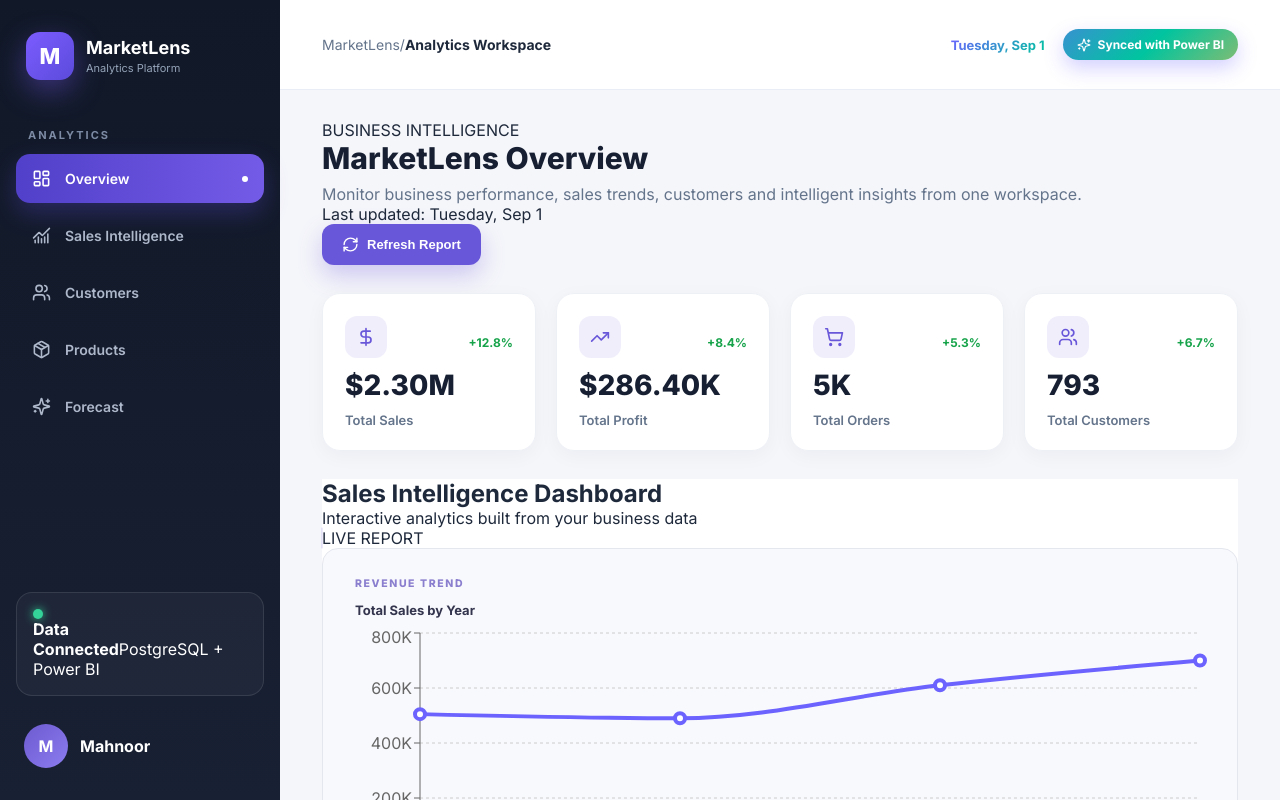
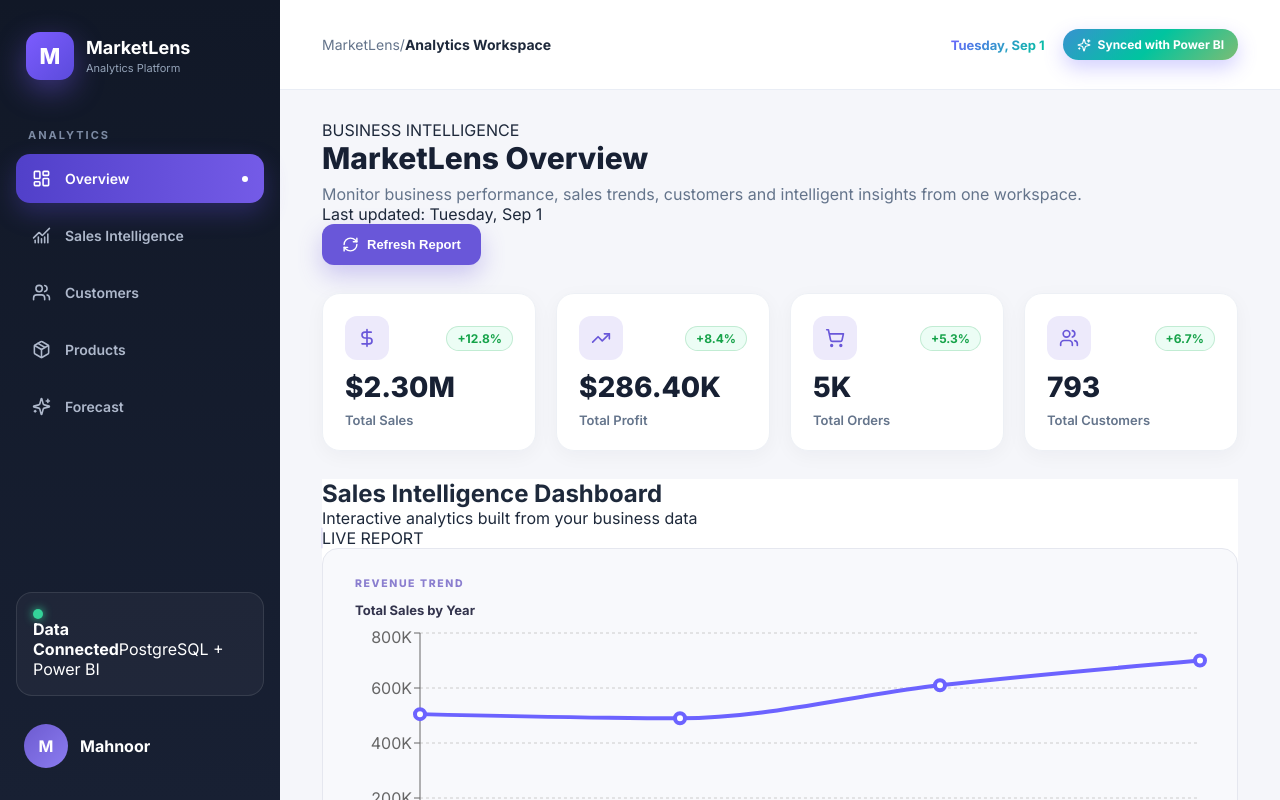
Before and after one commit to Mahnoorjaved-mj/MarketLens, a React (Vite) app in the folder frontend/: page / in a window 1280 px wide. Shown: the top 800 px of the page. Built offline with nearby package versions, Linux system fonts and the light colour scheme.

Commit message:
frontend changes

```diff
--- a/frontend/src/components/KpiCard.jsx
+++ b/frontend/src/components/KpiCard.jsx
@@ -9,31 +9,19 @@
 }) => {
   return (
     <div className="kpi-card">
-
       <div className="kpi-top">
-
-        <div className="kpi-icon">
+        <div className="kpi-icon-wrapper">
           {icon}
         </div>
-
-        <span
-          className={`kpi-change ${
-            positive ? "positive" : "negative"
-          }`}
-        >
-          {change}
-        </span>
-
+        {change && (
+          <span className={`kpi-badge ${positive ? "kpi-positive" : "kpi-negative"}`}>
+            {change}
+          </span>
+        )}
       </div>
 
-      <div className="kpi-value">
-        {value}
-      </div>
-
-      <div className="kpi-title">
-        {title}
-      </div>
-
+      <div className="kpi-value">{value}</div>
+      <div className="kpi-title">{title}</div>
     </div>
   );
 };
--- a/frontend/src/index.css
+++ b/frontend/src/index.css
@@ -638,14 +638,25 @@
 .kpi-grid .kpi-card:nth-child(4) { animation-delay: 0.35s; }
 
 .kpi-top { display: flex; align-items: center; justify-content: space-between; }
-.kpi-icon {
-  width: 42px; height: 42px; border-radius: 12px;
+.kpi-icon,
+.kpi-icon-wrapper {
+  width: 44px; height: 44px; border-radius: 12px;
   display: flex; align-items: center; justify-content: center;
-  background: rgba(105, 87, 217, 0.1); color: #6957d9;
+  background: rgba(105, 87, 217, 0.12); color: #6957d9;
 }
-.kpi-title { margin-top: 10px; color: #64748b; font-size: 13px; font-weight: 600; }
-.kpi-change.positive { color: #16a34a; font-weight: 700; }
-.kpi-change.negative { color: #dc2626; font-weight: 700; }
+.kpi-title { margin-top: 8px; color: #64748b; font-size: 13px; font-weight: 600; }
+.kpi-change.positive,
+.kpi-badge.kpi-positive {
+  padding: 4px 10px; border-radius: 999px;
+  background: #ecfdf5; color: #16a34a; font-size: 12px; font-weight: 700;
+  border: 1px solid rgba(22, 163, 74, 0.2);
+}
+.kpi-change.negative,
+.kpi-badge.kpi-negative {
+  padding: 4px 10px; border-radius: 999px;
+  background: #fef2f2; color: #dc2626; font-size: 12px; font-weight: 700;
+  border: 1px solid rgba(220, 38, 38, 0.2);
+}
 
 /* ---- Grids ---- */
 .two-column-grid,
```
